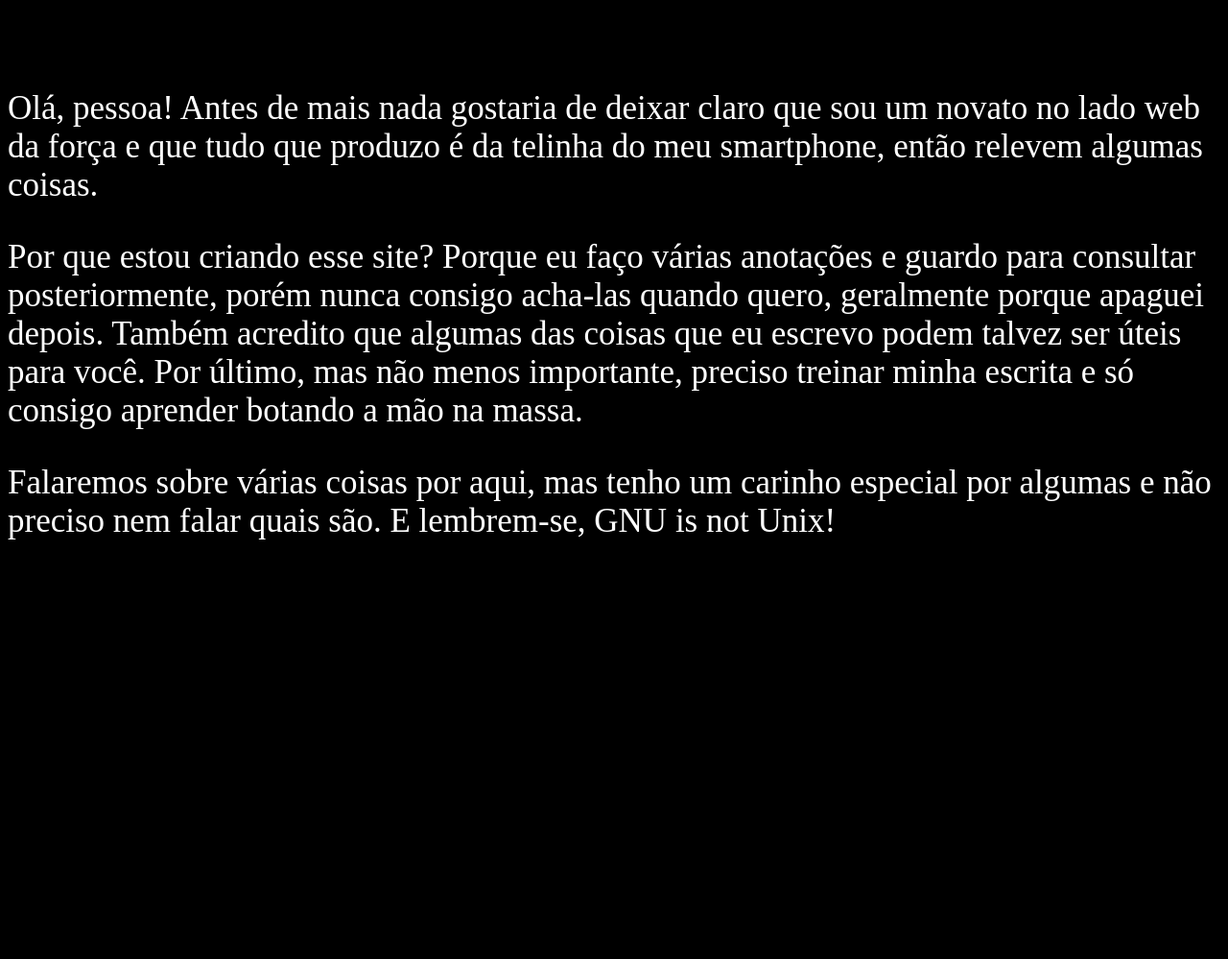
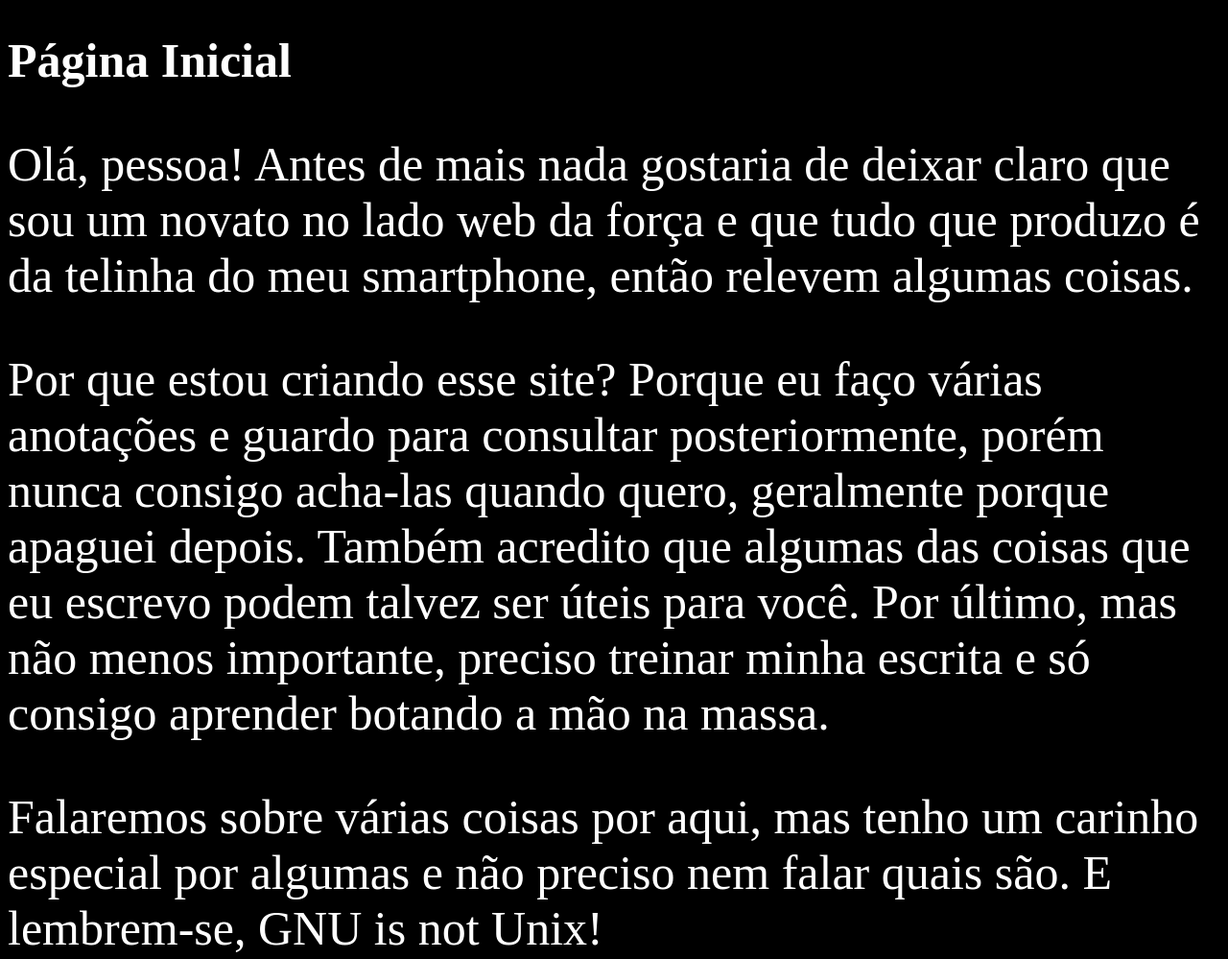
Before and after one commit to sj-ong/sj-ong.github.io, a plain HTML site: page index.html in a window 1280 px wide. Shown: the top 999 px of the page at 96% size. Before the commit the page ends 885 px from the top, so only its background shows below. Drawn offline with Linux system fonts and the light colour scheme.

Commit message:
Testando CSS tamanhos

```diff
--- a/css/principal.css
+++ b/css/principal.css
@@ -2,7 +2,12 @@ body {
 	background-color: black;
 }
 
+h1 {
+	color: white;
+	font-size: 50px;
+}
+
 p {
 	color: white;
-	font-size: 35px;
+	font-size: 50px;
 }
```
